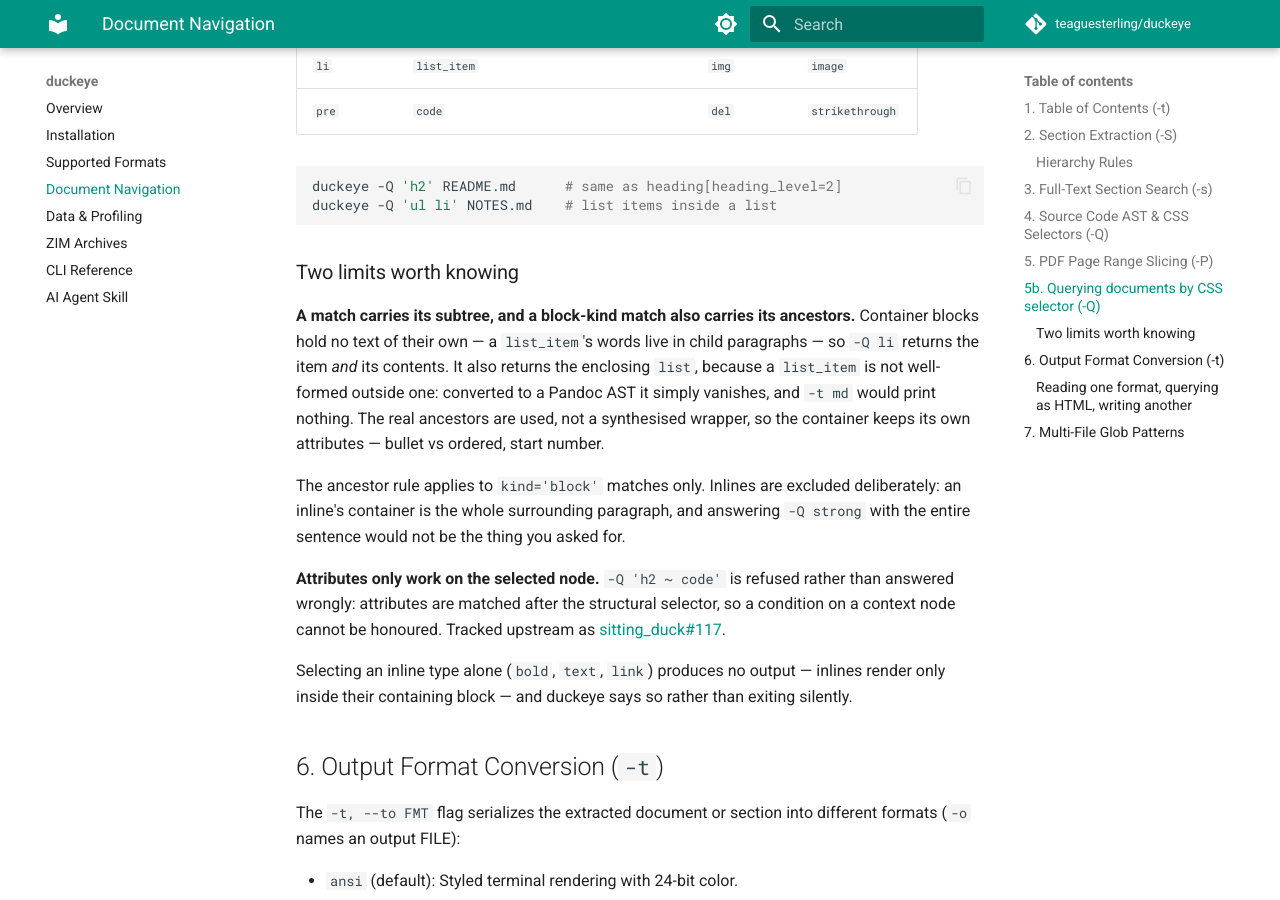
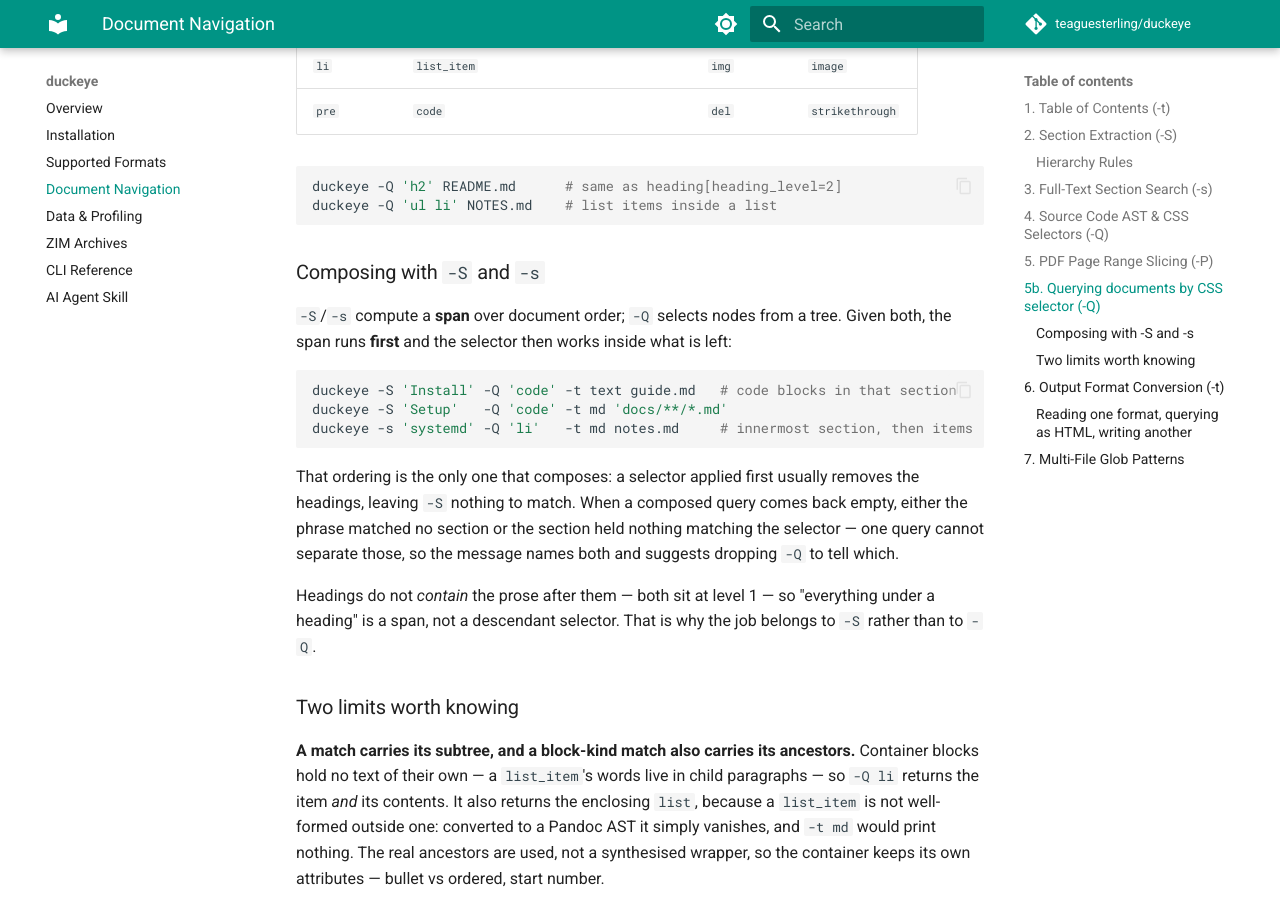
Before and after one commit to teaguesterling/duckeye, an MkDocs documentation site: the page built from docs/navigation.md, in a window 1280 px wide and 900 px high, scrolled down 3026 px. Built offline with MkDocs 1.6.1 and Material for MkDocs 9.7.7, drawn with Linux system fonts in a browser that asks for light colours; comment, search, counter and statistics services are not loaded.

Commit message:
feat: -S/-s narrow the document before -Q selects inside it
-Q rewrote the document before -S/-s sliced it, so a selector that dropped
headings left the phrase nothing to match: `-S Install` worked, `-S Install -Q
code` reported "no section matching 'Install'". The useful order is the reverse
-- narrow to a span, then select within it.

The span SQL for -S and -s now produces a DOCUMENT-PRODUCING EXPRESSION instead
of a finished query, and runs while $doc is still being assembled, ahead of the
-Q block. On its own that expression is serialised straight out; with -Q it
becomes the document the selector runs against. Because section and search now
reach the same emit path as full, the two duplicated tail queries collapse into
one branch -- the script is 20 lines shorter despite gaining the feature.

The code path is unchanged: sources route through ast_select before blocks
exist, so their -Q is already applied by the reader.

    duckeye -S 'Install' -Q 'code' -t text guide.md
    duckeye -S 'Setup'   -Q 'code' -t md 'docs/**/*.md'
    duckeye -s 'systemd' -Q 'li'   -t md notes.md

The empty-result message was rewritten again. The previous one explained that -Q
applied first and suggested a pipe; that is now false. A composed query can come
back empty because the phrase matched no section OR because the section held
nothing matching the selector, and one query cannot separate them -- so it names
both and suggests dropping -Q to find out which, rather than picking one. Picking
one is the mistake this whole thread has been correcting.

README examples 13-15 cover the composition, including a scoping proof: `-Q 'a'`
finds the link document-wide and finds nothing under -S 'Install', which does not
contain it. That case is asserted in both directions, so if -Q ever stops being
scoped the example cannot silently become a lie. All 18 published commands were
executed verbatim against real fixtures.

273/0/1 unit, 99/0/3 integration. The three new composition assertions were
confirmed to fail against the pre-refactor script.

Co-Authored-By: Claude Opus 5 <noreply@anthropic.com>
Claude-Session: https://claude.ai/code/session_01G4hzdTdzDmuh1Mdmb53wm6

````diff
--- a/docs/navigation.md
+++ b/docs/navigation.md
@@ -133,6 +133,28 @@ duckeye -Q 'h2' README.md      # same as heading[heading_level=2]
 duckeye -Q 'ul li' NOTES.md    # list items inside a list
 ```
 
+### Composing with `-S` and `-s`
+
+`-S`/`-s` compute a **span** over document order; `-Q` selects nodes from a tree.
+Given both, the span runs **first** and the selector then works inside what is
+left:
+
+```bash
+duckeye -S 'Install' -Q 'code' -t text guide.md   # code blocks in that section
+duckeye -S 'Setup'   -Q 'code' -t md 'docs/**/*.md'
+duckeye -s 'systemd' -Q 'li'   -t md notes.md     # innermost section, then items
+```
+
+That ordering is the only one that composes: a selector applied first usually
+removes the headings, leaving `-S` nothing to match. When a composed query comes
+back empty, either the phrase matched no section or the section held nothing
+matching the selector — one query cannot separate those, so the message names
+both and suggests dropping `-Q` to tell which.
+
+Headings do not *contain* the prose after them — both sit at level 1 — so
+"everything under a heading" is a span, not a descendant selector. That is why
+the job belongs to `-S` rather than to `-Q`.
+
 ### Two limits worth knowing
 
 **A match carries its subtree, and a block-kind match also carries its
````
Also changed, not shown: README.md (+46 -3 lines), 3 other files.
